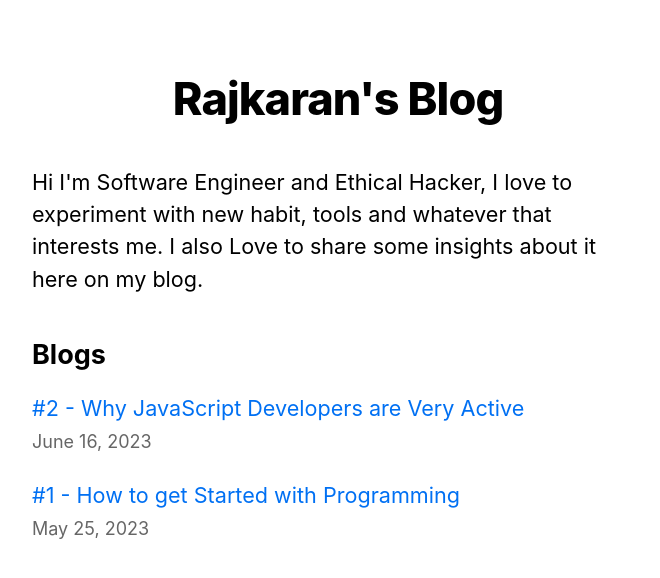
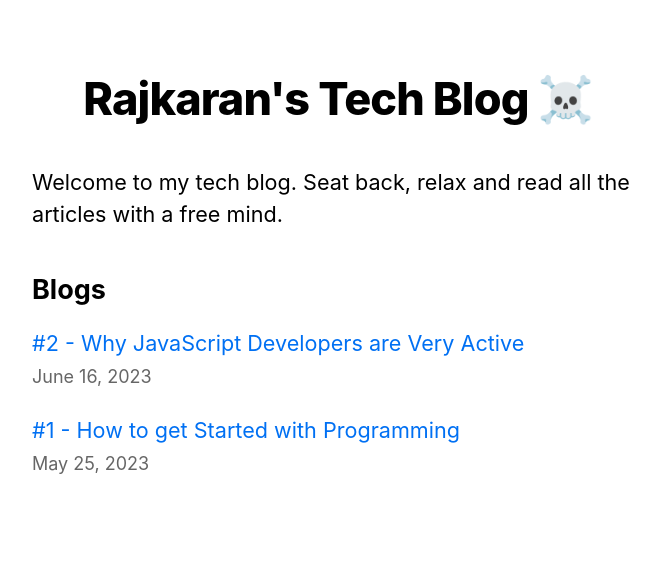
Before and after one commit to rajkaranm/blog, a Next.js app: page / in a window 1280 px wide. Shown: the top 578 px of the page, without its empty margins (302-962 px from the left). Built offline with nearby package versions, Linux system fonts and the light colour scheme.

Commit message:
changed blog name and desc

```diff
--- a/components/layout.js
+++ b/components/layout.js
@@ -1,13 +1,12 @@
 import Head from 'next/head'
-import Image from 'next/image'
 import Script from 'next/script'
 
 import styles from './layout.module.css'
 import utilStyles from '../styles/utils.module.css'
 import Link from 'next/link'
 
-const name = "Rajkaran's Blog"
-export const siteTitle = "Rajkaran's Blog"
+const name = "Rajkaran's Tech Blog ☠️"
+export const siteTitle = "Rajkaran's Tech Blog"
 
 export default function Layout({ children, home }) {
   return (
--- a/pages/index.js
+++ b/pages/index.js
@@ -12,7 +12,7 @@ export default function Home({ allPostsData }) {
         <title>{siteTitle}</title>
       </Head>
       <section className={utilStyles.headingMd}>
-        <p>Hi I'm Software Engineer and Ethical Hacker, I love to experiment with new habit, tools and whatever that interests me. I also Love to share some insights about it here on my blog.</p>
+        <p>Welcome to my tech blog. Seat back, relax and read all the articles with a free mind.</p>
       </section>
       <section className={`${utilStyles.headingMd} ${utilStyles.padding1px}`}>
         <h2 className={utilStyles.headingLg}>Blogs</h2>
```
